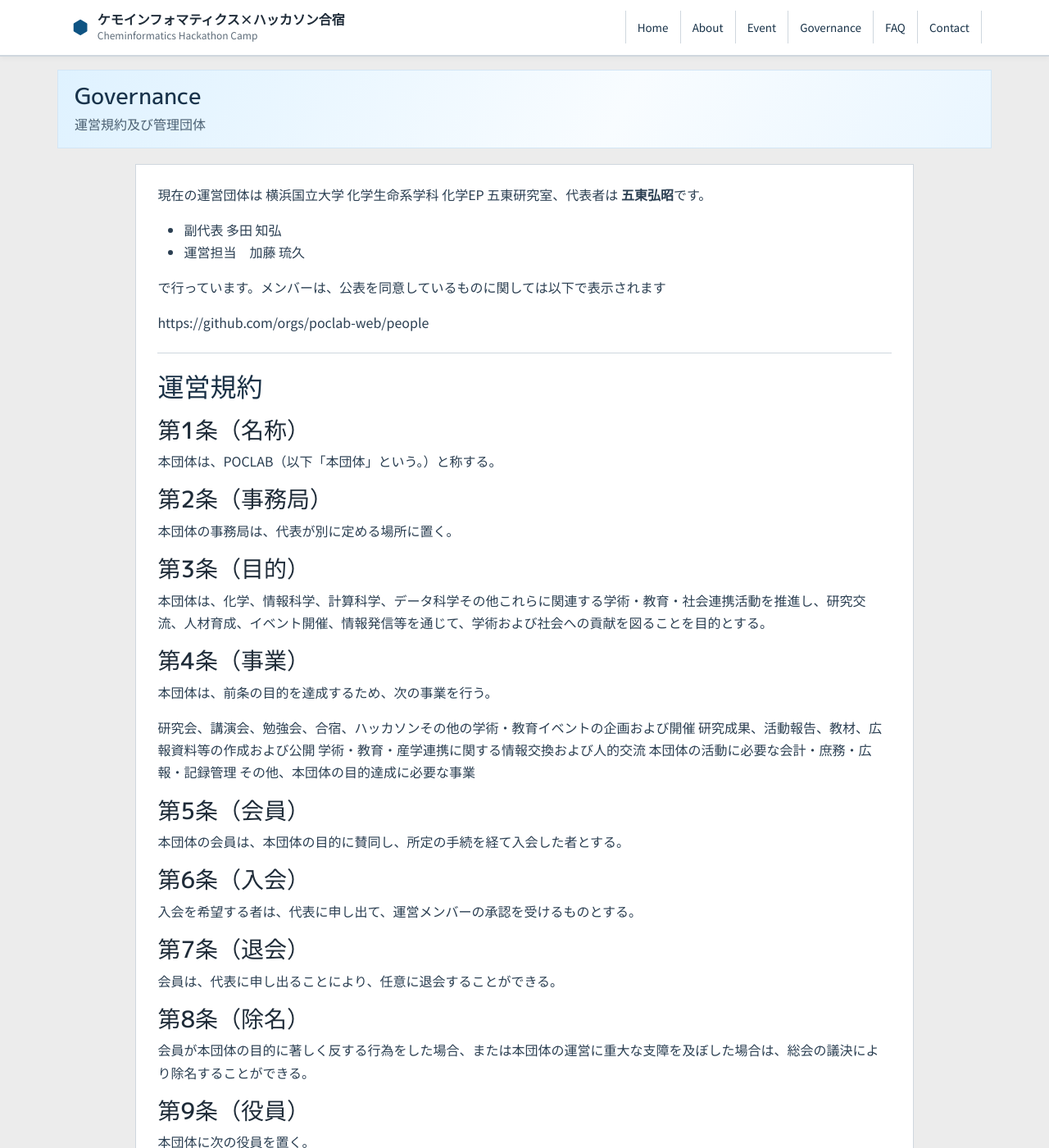
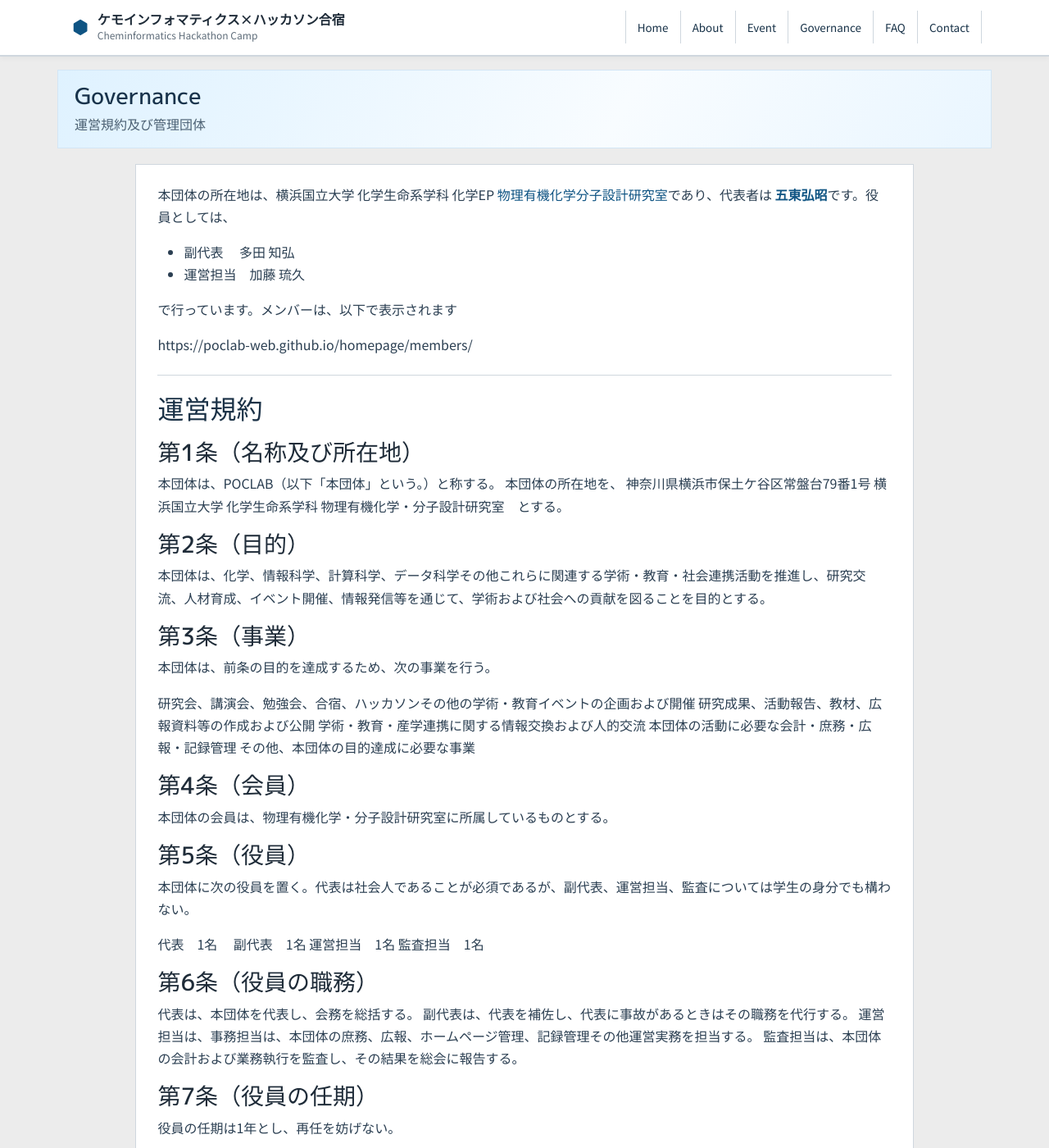
Before and after one commit to Cheminformatics-hackathon/homepage, a Jekyll site: the page built from main_pages/governance.md, in a window 1280 px wide and 1400 px high. Shown: the whole window at 82% size. Built offline with Jekyll 4.4.1, drawn with Linux system fonts in a browser that asks for light colours; a style sheet for code colours, icons or effects is not loaded; some of the changed text lies outside the part shown.

Commit message:
2026/05/06_update

```diff
--- a/main_pages/governance.md
+++ b/main_pages/governance.md
@@ -7,32 +7,29 @@ permalink: /governance/
 body_class: about-page
 ---
 
-現在の運営団体は 横浜国立大学 化学生命系学科 化学EP 五東研究室、代表者は **五東弘昭**です。
+本団体の所在地は、横浜国立大学 化学生命系学科 化学EP [物理有機化学分子設計研究室](https://poclab-web.github.io/homepage/)であり、代表者は [**五東弘昭**](https://er-web.ynu.ac.jp/html/GOTO_Hiroaki/ja.html)です。役員としては、
 
-- 副代表  多田 知弘
+- 副代表 　多田 知弘
 - 運営担当　加藤 琉久
 
-で行っています。メンバーは、公表を同意しているものに関しては以下で表示されます
+で行っています。メンバーは、以下で表示されます
 
-https://github.com/orgs/poclab-web/people
+https://poclab-web.github.io/homepage/members/
 
 ---
 
 ## 運営規約
 
-### 第1条（名称）
+### 第1条（名称及び所在地）
 
 本団体は、POCLAB（以下「本団体」という。）と称する。
+本団体の所在地を、 神奈川県横浜市保土ケ谷区常盤台79番1号 横浜国立大学 化学生命系学科 物理有機化学・分子設計研究室　とする。
 
-### 第2条（事務局）
-
-本団体の事務局は、代表が別に定める場所に置く。
-
-### 第3条（目的）
+### 第2条（目的）
 
 本団体は、化学、情報科学、計算科学、データ科学その他これらに関連する学術・教育・社会連携活動を推進し、研究交流、人材育成、イベント開催、情報発信等を通じて、学術および社会への貢献を図ることを目的とする。
 
-### 第4条（事業）
+### 第3条（事業）
 
 本団体は、前条の目的を達成するため、次の事業を行う。
 
@@ -42,53 +39,37 @@ https://github.com/orgs/poclab-web/people
 本団体の活動に必要な会計・庶務・広報・記録管理
 その他、本団体の目的達成に必要な事業
 
-### 第5条（会員）
+### 第4条（会員）
 
-本団体の会員は、本団体の目的に賛同し、所定の手続を経て入会した者とする。
+本団体の会員は、物理有機化学・分子設計研究室に所属しているものとする。
 
-### 第6条（入会）
+### 第5条（役員）
 
-入会を希望する者は、代表に申し出て、運営メンバーの承認を受けるものとする。
-
-### 第7条（退会）
-
-会員は、代表に申し出ることにより、任意に退会することができる。
-
-### 第8条（除名）
-
-会員が本団体の目的に著しく反する行為をした場合、または本団体の運営に重大な支障を及ぼした場合は、総会の議決により除名することができる。
-
-### 第9条（役員）
-
-本団体に次の役員を置く。
+本団体に次の役員を置く。代表は社会人であることが必須であるが、副代表、運営担当、監査については学生の身分でも構わない。
 
 代表　1名
 副代表　1名
 運営担当　1名
 監査担当　1名
 
-### 第10条（役員の選任）
-
-役員は、総会の議決により選任する。
-
-### 第11条（役員の職務）
+### 第6条（役員の職務）
 
 代表は、本団体を代表し、会務を総括する。
 副代表は、代表を補佐し、代表に事故があるときはその職務を代行する。
 運営担当は、事務担当は、本団体の庶務、広報、ホームページ管理、記録管理その他運営実務を担当する。
 監査担当は、本団体の会計および業務執行を監査し、その結果を総会に報告する。
 
-### 第12条（役員の任期）
+### 第7条（役員の任期）
 
 役員の任期は1年とし、再任を妨げない。
 
-### 第13条（総会）
+### 第8条（総会）
 
 総会は、本団体の最高議決機関とし、原則として年1回開催する。
 代表が必要と認めたとき、または会員の3分の1以上から請求があったときは、臨時総会を開催することができる。
 総会は、対面またはオンラインにより開催することができる。
 
-### 第14条（総会の審議事項）
+### 第9条（総会の審議事項）
 
 総会は、次の事項を議決する。
 
@@ -100,45 +81,33 @@ https://github.com/orgs/poclab-web/people
 解散および残余財産の処分
 その他、本団体の運営に関する重要事項
 
-### 第15条（総会の成立および議決）
+### 第10条（総会の成立および議決）
 
 総会は、会員総数の過半数の出席または委任をもって成立する。
 総会の議事は、この規約に別段の定めがある場合を除き、出席者の過半数をもって決する。
 可否同数のときは、議長の決するところによる。
 
-### 第16条（議事録）
+### 第11条（議事録）
 
 総会を開催したときは、議事録を作成し、開催日時、開催方法、出席者、議題、議決内容を記録し、議長および議事録確認者が確認するものとする。
 
-### 第17条（会計年度）
+### 第12条（会計年度）
 
 本団体の会計年度は、毎年4月1日に始まり、翌年3月31日に終わる。
 
-### 第18条（経費）
+### 第13条（経費）
 
 本団体の経費は、会費、参加費、寄付金、協賛金、助成金、その他の収入をもって充てる。
 
-### 第19条（財産の管理）
+### 第14条（財産の管理）
 
 本団体の財産は、本団体名義または本団体のために管理される口座その他の方法により、個人の財産と明確に区分して管理する。
 収入および支出は、会計帳簿に記録し、証憑書類とともに保存する。
 会計担当は、毎会計年度終了後、収支報告書を作成し、監査を経たうえで総会に報告する。
 
-### 第20条（監査）
+### 第15条（監査）
 
 監査担当は、会計帳簿、通帳、領収書その他必要資料を確認し、その結果を総会に報告する。
-
-### 第21条（規約の変更）
-
-本規約は、総会において出席者の3分の2以上の賛成により変更することができる。
-
-### 第22条（解散）
-
-本団体は、総会において出席者の3分の2以上の賛成により解散することができる。
-
-### 第23条（残余財産の処分）
-
-本団体が解散した場合の残余財産の処分は、総会の議決により決定する。
 
 ### 附則
 
```
